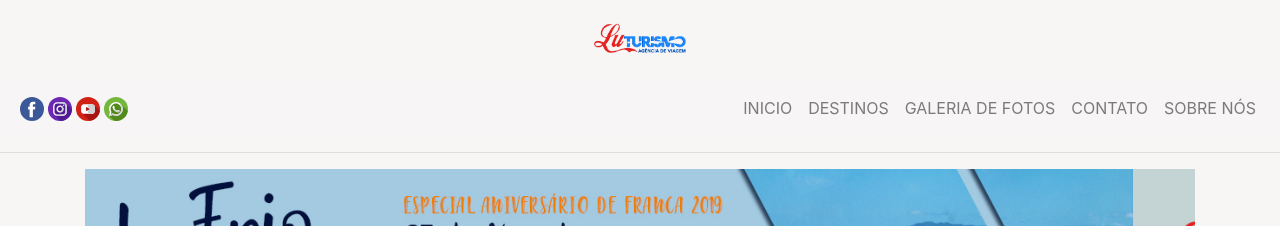
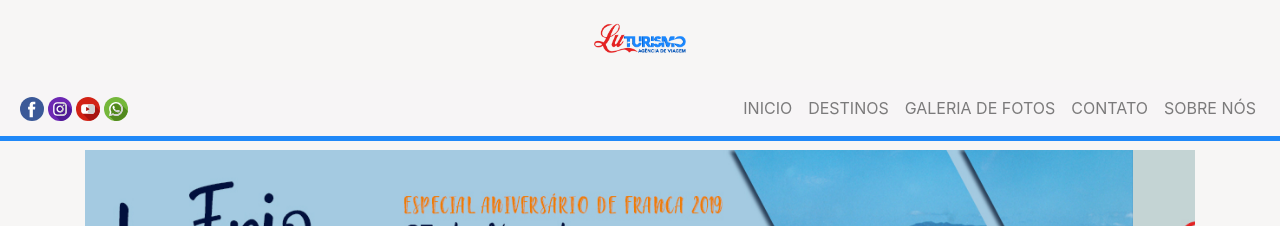
Before and after one commit to TiagoTi/lu-turismo, a React (Create React App) app: page / in a window 1280 px wide. Shown: the top 226 px of the page. Built offline with nearby package versions, Linux system fonts and the light colour scheme.

Commit message:
add some stuly to hr

```diff
--- a/src/menu/Header.js
+++ b/src/menu/Header.js
@@ -13,7 +13,7 @@ function Header() {
           <img src={logo} alt="Logo" className="logo" />
         </div>
         <Navbar />
-        <hr />
+        <hr className="borderd" />
 
       </div>
       <div className="clearfix p-t-230">
```
